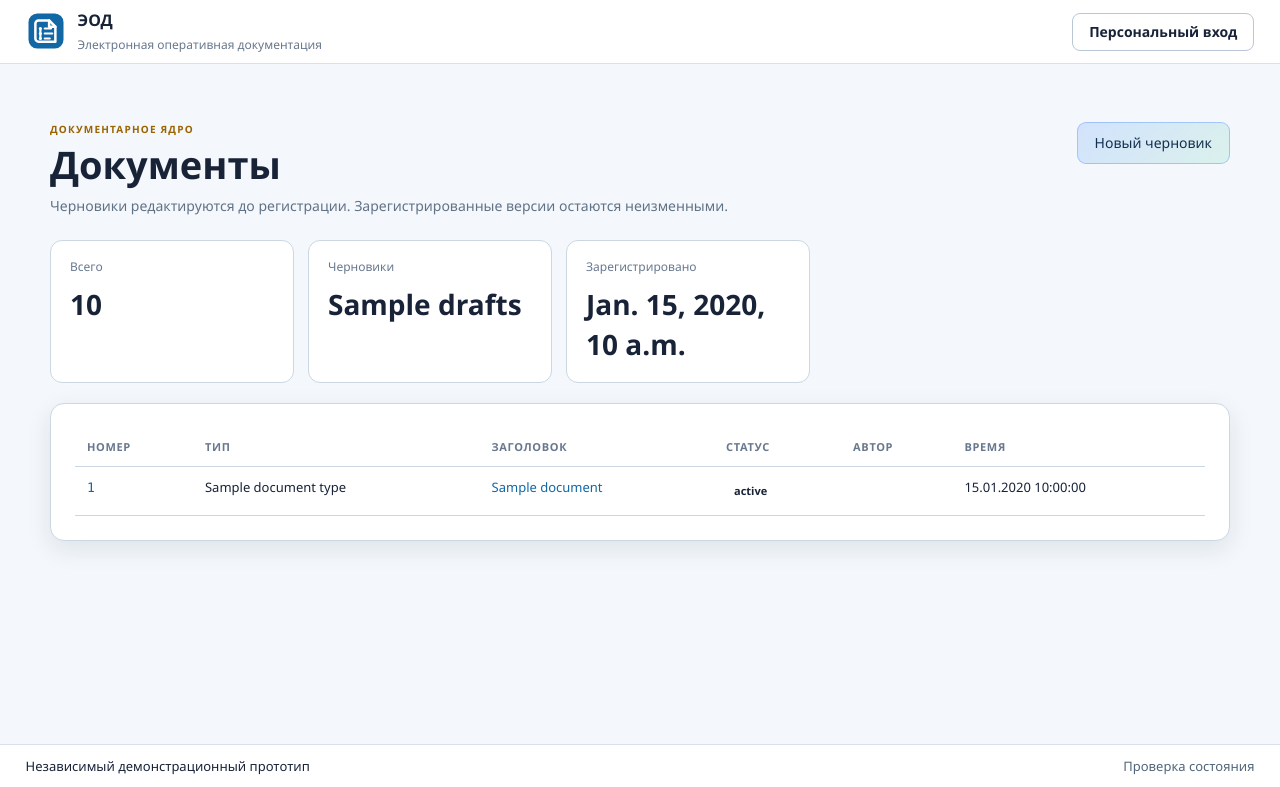
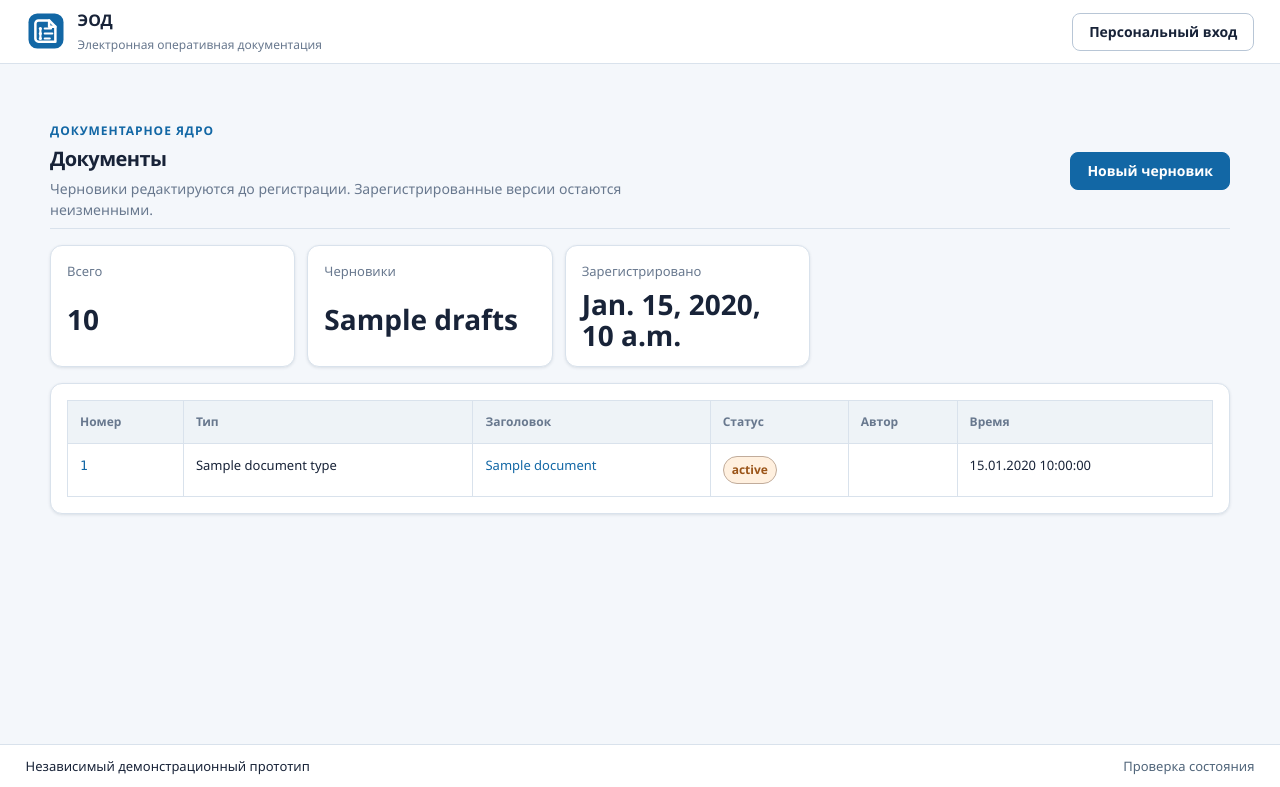
Before and after one commit to genrudko/electronic-operational-docs, a Django app: template src/templates/documents/list.html in a window 1280 px wide. Shown: the top 787 px of the page. Run offline with Django 5.2, Linux system fonts and the light colour scheme; the template is opened without the code that fills it: most values are stand-ins (such as "Sample title", 1, 10 or a date in 2020); parts of the project's set-up code (start-up, migrations or seed data) failed here and were passed over; some web fonts are replaced.

Commit message:
feat(ux): migrate documents registry to platform primitives

```diff
--- a/src/templates/documents/list.html
+++ b/src/templates/documents/list.html
@@ -3,24 +3,24 @@
 {% block title %}Документы · ЭОД{% endblock %}
 
 {% block content %}
-<section class="page-heading compact">
+<section class="da-page-header da-page-header-compact">
     <div>
-        <div class="eyebrow">ДОКУМЕНТАРНОЕ ЯДРО</div>
+        <span class="ux-kicker">Документарное ядро</span>
         <h1>Документы</h1>
         <p>Черновики редактируются до регистрации. Зарегистрированные версии остаются неизменными.</p>
     </div>
-    <a class="button" href="{% url 'documents:create' %}">Новый черновик</a>
+    <a class="da-button" href="{% url 'documents:create' %}">Новый черновик</a>
 </section>
 
-<section class="summary-grid document-summary">
-    <article class="metric"><span>Всего</span><strong>{{ counts.total }}</strong></article>
-    <article class="metric"><span>Черновики</span><strong>{{ counts.drafts }}</strong></article>
-    <article class="metric"><span>Зарегистрировано</span><strong>{{ counts.registered }}</strong></article>
+<section class="ux-stat-grid document-summary" aria-label="Сводка документов">
+    <article class="ux-stat"><span>Всего</span><strong>{{ counts.total }}</strong></article>
+    <article class="ux-stat"><span>Черновики</span><strong>{{ counts.drafts }}</strong></article>
+    <article class="ux-stat"><span>Зарегистрировано</span><strong>{{ counts.registered }}</strong></article>
 </section>
 
-<section class="profile-card document-list-card">
-    <div class="table-wrap">
-        <table>
+<section class="da-card document-list-card">
+    <div class="da-table-wrap">
+        <table class="da-table">
             <thead>
                 <tr>
                     <th>Номер</th>
@@ -39,20 +39,14 @@
                             {% if document.registration_number %}
                                 <code>{{ document.registration_number }}</code>
                             {% else %}
-                                <span class="document-number-placeholder">
-                                    Без регистрационного номера
-                                </span>
+                                <span class="document-number-placeholder">Без регистрационного номера</span>
                             {% endif %}
                         </a>
                     </td>
                     <td>{{ document.document_type.name }}</td>
+                    <td><a href="{% url 'documents:detail' document.public_id %}">{{ document.title }}</a></td>
                     <td>
-                        <a href="{% url 'documents:detail' document.public_id %}">
-                            {{ document.title }}
-                        </a>
-                    </td>
-                    <td>
-                        <span class="status-chip status-{{ document.status|lower }}">
+                        <span class="da-status-chip {% if document.status == 'REGISTERED' %}is-success{% else %}is-warning{% endif %}">
                             {{ document.get_status_display }}
                         </span>
                     </td>
@@ -66,9 +60,7 @@
                     </td>
                 </tr>
             {% empty %}
-                <tr>
-                    <td colspan="6" class="muted">Документов пока нет. Создайте первый черновик.</td>
-                </tr>
+                <tr><td colspan="6"><div class="ux-empty-state">Документов пока нет. Создайте первый черновик.</div></td></tr>
             {% endfor %}
             </tbody>
         </table>
```
